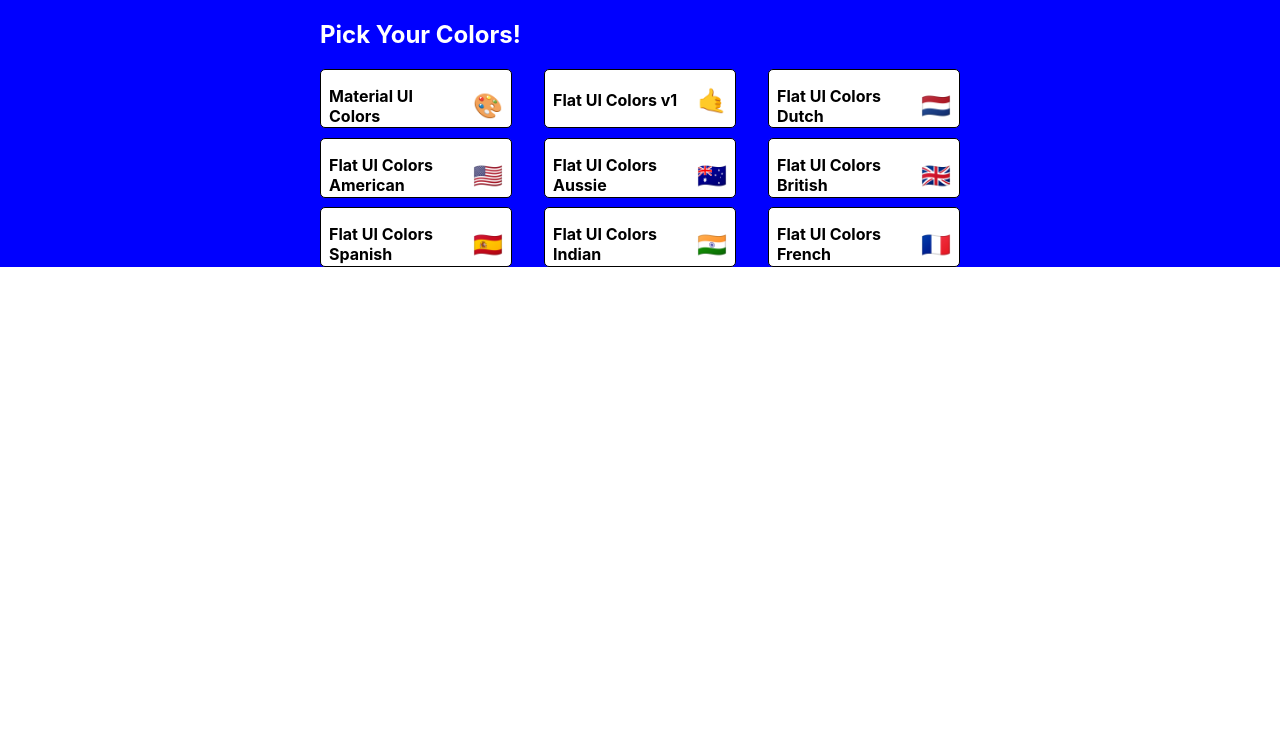
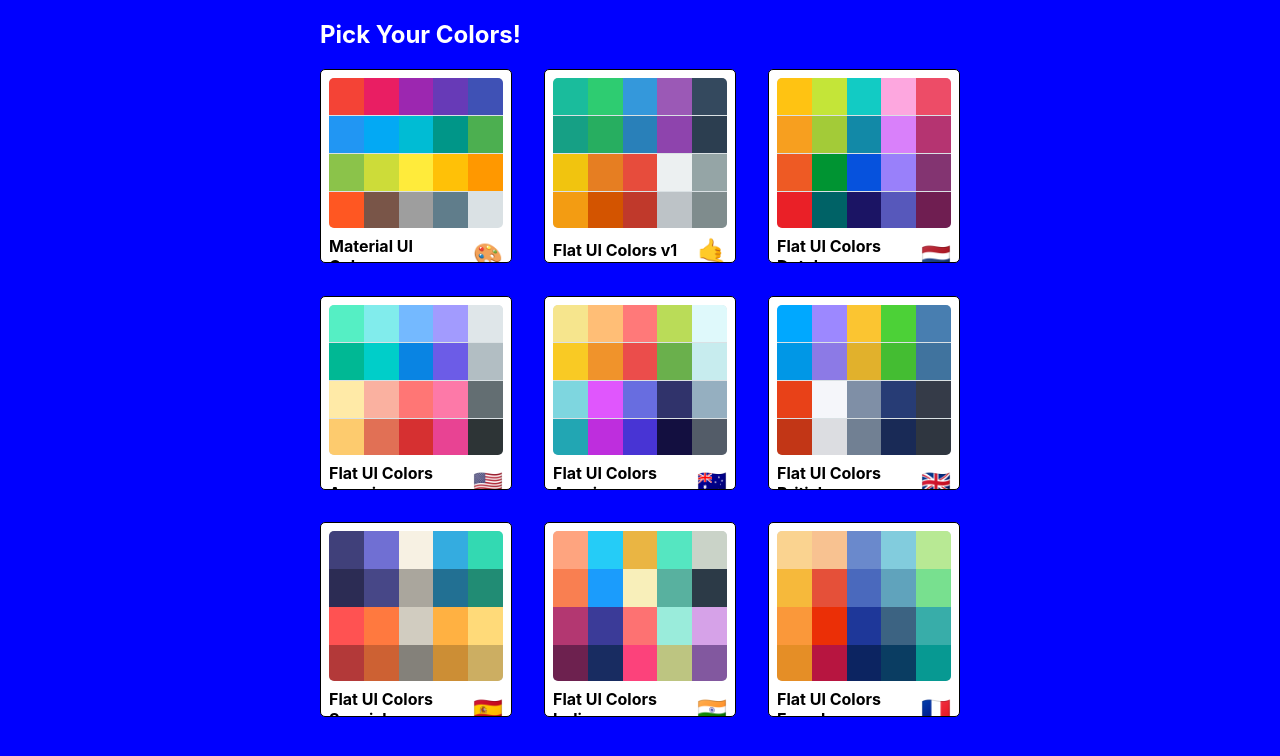
Before and after one commit to luckster8089/react-color-picker, a React (Create React App) app: page / in a window 1280 px wide. Shown: the top 756 px of the page. Built offline with nearby package versions, Linux system fonts and the light colour scheme; the HTML template or start-up script is replaced by a standard one.

Commit message:
Finish styling MiniPalette

```diff
--- a/src/MiniPalette.js
+++ b/src/MiniPalette.js
@@ -14,7 +14,11 @@
         }
     },
     colors: {
-        backgroundColor: "grey"
+        backgroundColor: "#dae1e4",
+        height: "150px",
+        width: "100%",
+        borderRadius: "5px",
+        overflow: "hidden"
     },
     title: {
         display: "flex",
@@ -29,17 +33,37 @@
     emoji: {
         marginLeft: "0.5rem",
         fontSize: "1.5rem"
+    },
+    miniColor: {
+        height: "25%",
+        width: "20%",
+        display: "inline-block",
+        margin: "0 auto",
+        position: "relative",
+        marginBottom: "-3.5px"
     }
 }
 
-function MiniPalette({ classes, paletteName, emoji }) {
+function MiniPalette({ classes, paletteName, emoji, colors }) {
+    const miniColorBoxes = colors.map(color => (
+        <div
+            className={classes.miniColor}
+            style={{ backgroundColor: color.color }}
+            key={color.name}
+        />
+    ));
+
     return (
         <div className={classes.root}>
-        <div className={classes.colors} />
-        <h5 className={classes.title}>
-        {paletteName}
-        <span className={classes.emoji}>{emoji}</span>
-        </h5>
+            <div className={classes.colors}>
+                {miniColorBoxes}
+            </div>
+            <h5 className={classes.title}>
+                {paletteName}
+                <span className={classes.emoji}>
+                    {emoji}
+                </span>
+            </h5>
         </div>
     )
 }
--- a/src/PaletteList.js
+++ b/src/PaletteList.js
@@ -5,7 +5,7 @@
 const styles = {
     root: {
         backgroundColor: "blue",
-        height: "100%",
+        height: "100vh",
         display: "flex",
         alignItems: "flex-start",
         justifyContent: "center"
```
